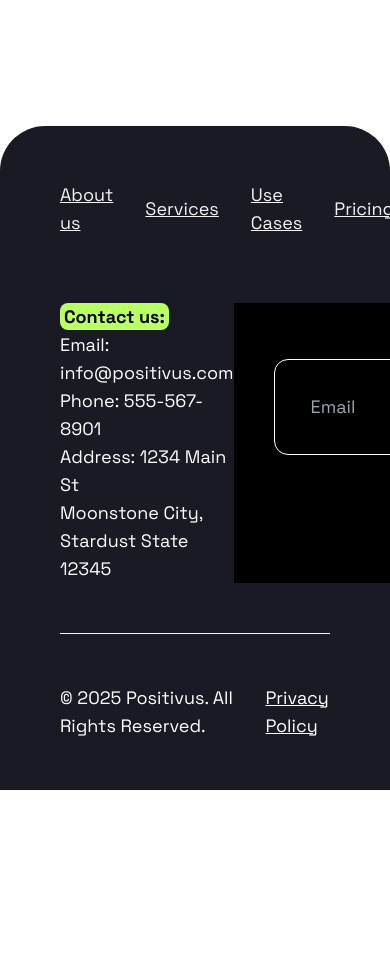
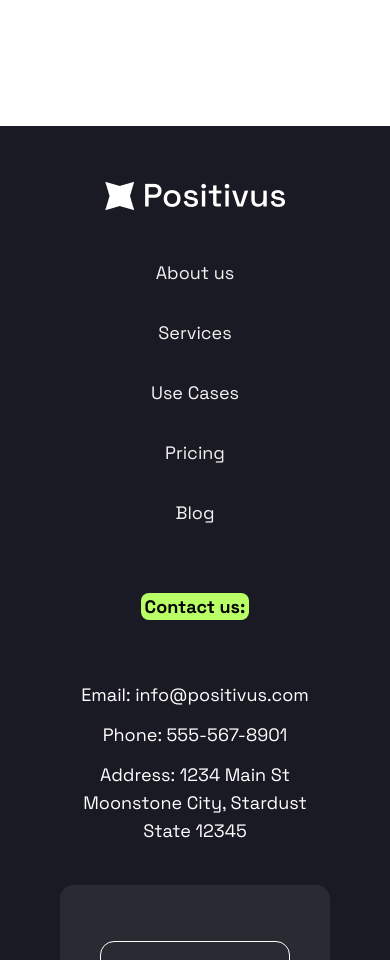
Before and after one commit to jansu11/nepse_numbers, a Next.js app: page / in a window 390 px wide. Shown: the part 11040-12000 px from the top of the page. Before the commit the page ends 11830 px from the top, so only its background shows below. Built offline with nearby package versions, Linux system fonts and the light colour scheme.

Commit message:
Style and make the footer mobile responsive

```diff
--- a/src/components/Footer.tsx
+++ b/src/components/Footer.tsx
@@ -3,8 +3,8 @@ import React from "react";
 
 const Footer = () => {
   return (
-    <footer className="mt-36 bg-dark rounded-t-[45px] px-[60px] pt-[55px] pb-[50px]">
-      <section className="flex justify-between items-end">
+    <footer className="mt-36 bg-dark lg:rounded-t-[45px] px-[60px] pt-[55px] pb-[50px]">
+      <section className="flex flex-col lg:flex-row gap-12 justify-between items-center lg:items-end">
         <div>
           <Image
             src={"/logo-white.png"}
@@ -13,11 +13,11 @@ const Footer = () => {
             height={29}
           />
         </div>
-        <nav className="flex items-center gap-8 list-none">
+        <nav className="flex flex-col lg:flex-row items-center gap-8 list-none">
           <li className="group block ">
             <a
               href="#!"
-              className="group-hover:text-green transition-all delay-200 flex underline text-gray"
+              className="group-hover:text-green transition-all delay-200 flex hover:underline text-gray"
             >
               About us
             </a>
@@ -25,7 +25,7 @@ const Footer = () => {
           <li className="group block ">
             <a
               href="#!"
-              className="group-hover:text-green transition-all delay-200 flex underline text-gray"
+              className="group-hover:text-green transition-all delay-200 flex hover:underline text-gray"
             >
               Services
             </a>
@@ -33,7 +33,7 @@ const Footer = () => {
           <li className="group block ">
             <a
               href="#!"
-              className="group-hover:text-green transition-all delay-200 flex underline text-gray"
+              className="group-hover:text-green transition-all delay-200 flex hover:underline text-gray"
             >
               Use Cases
             </a>
@@ -41,7 +41,7 @@ const Footer = () => {
           <li className="group block ">
             <a
               href="#!"
-              className="group-hover:text-green transition-all delay-200 flex underline text-gray"
+              className="group-hover:text-green transition-all delay-200 flex hover:underline text-gray"
             >
               Pricing
             </a>
@@ -49,14 +49,15 @@ const Footer = () => {
           <li className="group block ">
             <a
               href="#!"
-              className="group-hover:text-green transition-all delay-200 flex underline text-gray"
+              className="group-hover:text-green transition-all delay-200 flex hover:underline text-gray"
             >
               Blog
             </a>
           </li>
         </nav>
 
-        <div className="flex gap-3">
+        {/* Images to be displayed in large screen devices */}
+        <div className="hidden lg:flex gap-3">
           <span>
             <Image
               src={"/linkedin.svg"}
@@ -78,9 +79,9 @@ const Footer = () => {
           </span>
         </div>
       </section>
-      <section className="flex justify-between mt-[66px]">
-        <div className="flex flex-col justify-between text-white">
-          <h3 className="text-black font-bold inline">
+      <section className="flex flex-col gap-10 lg:gap-3 lg:flex-row justify-between mt-[66px]">
+        <div className="flex flex-col gap-3 lg:gap-0 lg:justify-between text-white text-center lg:text-start">
+          <h3 className="text-black font-bold inline mb-12 lg:mb-0">
             <span className="bg-green px-1 py-0.5 rounded-lg">Contact us:</span>
           </h3>
           <p>Email: info@positivus.com </p>
@@ -90,26 +91,43 @@ const Footer = () => {
             Moonstone City, Stardust State 12345
           </p>
         </div>
-        <div className="bg-black px-10 py-14">
-          <form className="flex gap-5">
+        <div className="bg-[#292A32] px-10 py-14 rounded-[14px]">
+          <form className="flex flex-col lg:flex-row gap-5">
             <input
               type="email"
               placeholder="Email"
-              className="bg-transparent px-9 rounded-[14px] border border-white"
+              className="bg-transparent px-4 xl:px-9 py-5 rounded-[14px] border border-white text-white"
             />
-            <button className="bg-green px-9 py-5 rounded-[14px]">
+            <button className="bg-green px-4 xl:px-9 py-5 rounded-[14px]">
               Subscribe to news
             </button>
           </form>
         </div>
       </section>
+
+      {/* Images to be displayed in small screen devices */}
+      <div className="lg:hidden flex justify-center gap-3 mt-[50px]">
+        <span>
+          <Image src={"/linkedin.svg"} alt="linkedin" width={30} height={30} />
+        </span>
+        <span>
+          <Image src={"/facebook.svg"} alt="linkedin" width={30} height={30} />
+        </span>
+        <span>
+          <Image src={"/twitter.svg"} alt="linkedin" width={30} height={30} />
+        </span>
+      </div>
+
       <hr className="mt-[50px] text-gray" />
-      <div className="mt-[50px] flex gap-8 items-end text-white">
+      <div className="mt-[50px] flex flex-col lg:flex-row items-center lg:items-end gap-8  text-white">
         <p className="text-white">
           &copy; {new Date().getFullYear()} Positivus. All Rights Reserved.
         </p>
 
-        <a href="#!" className="flex underline">
+        <a
+          href="#!"
+          className="flex hover:underline transition-all duration-300"
+        >
           Privacy Policy
         </a>
       </div>
```
